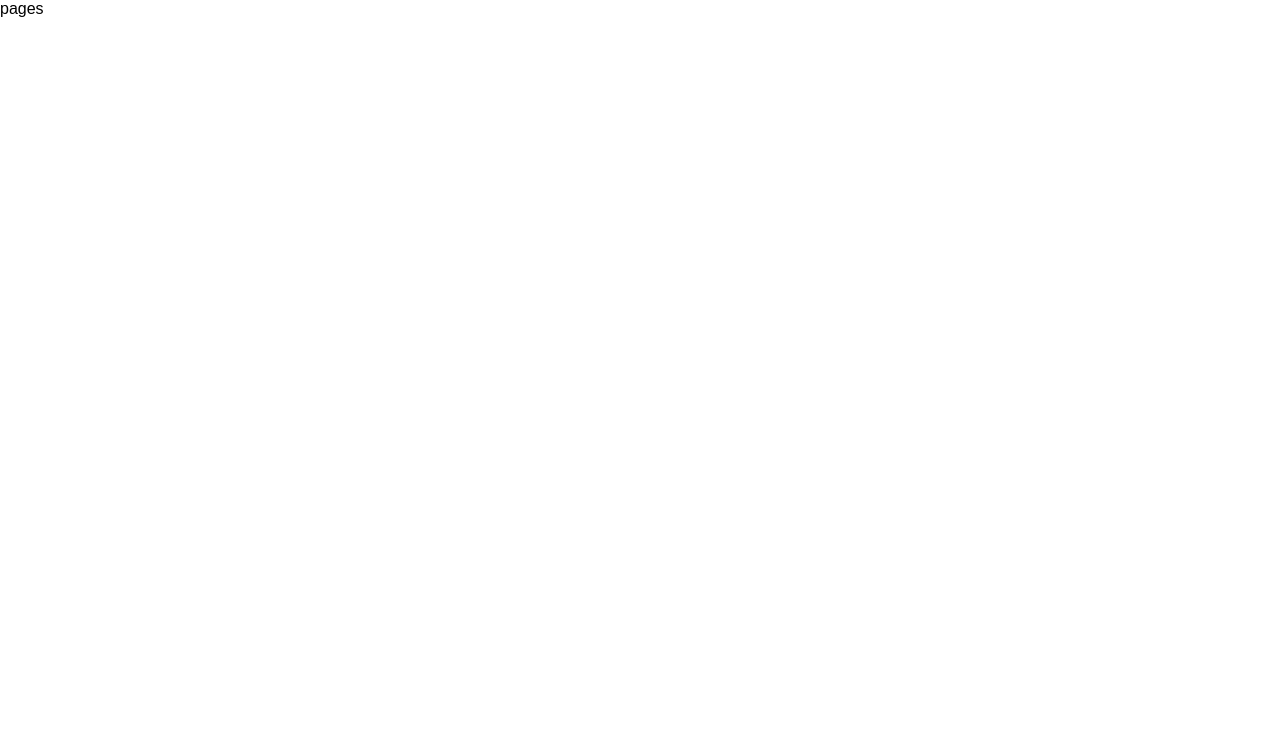
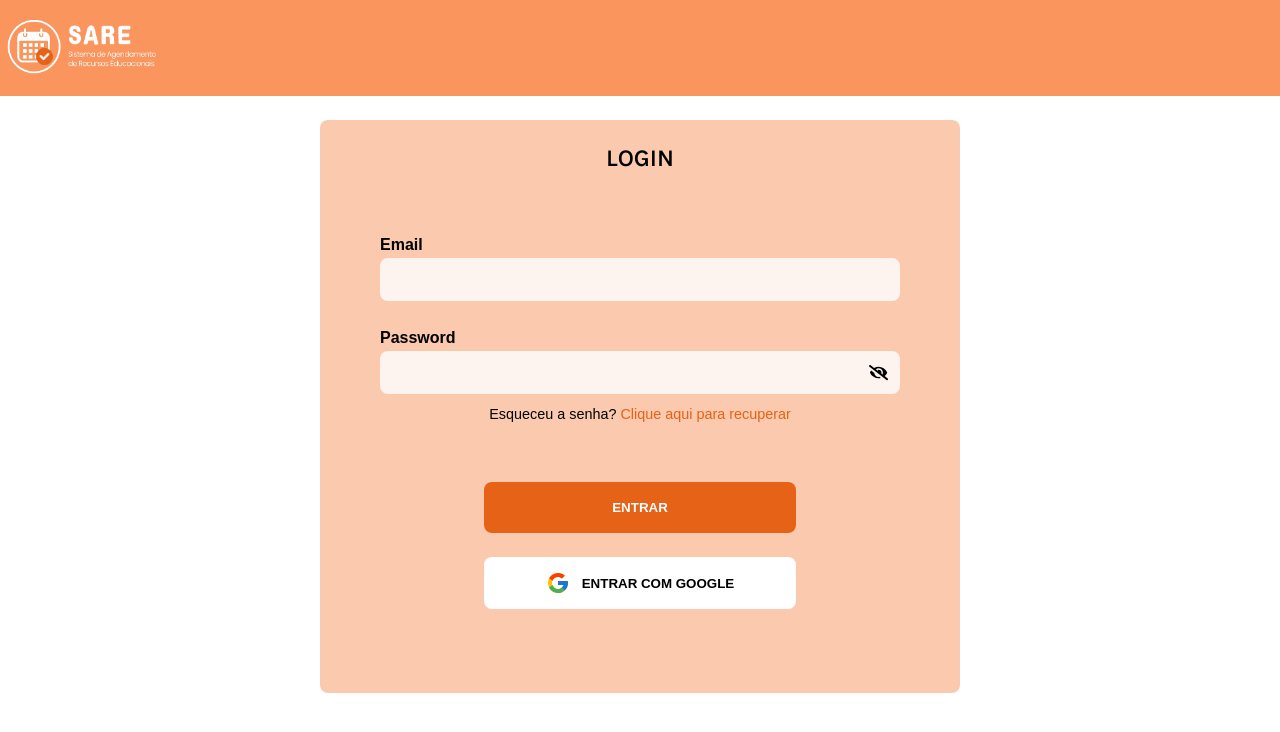
Before and after one commit to temik-if/SARE-FE, a Next.js app: page /login in a window 1280 px wide. Shown: the top 732 px of the page. Built offline with nearby package versions, Linux system fonts and the light colour scheme; a web font is replaced by a local one.

Commit message:
feat(login): finish basic login page and login form layout

```diff
--- a/src/app/globals.css
+++ b/src/app/globals.css
@@ -16,10 +16,12 @@
 html,
 body {
   max-width: 100vw;
-  overflow-x: hidden;
 }
 
 body {
+  display: flex;
+  flex-direction: column;
+  min-height: 100vh;
   color: var(--foreground);
   background: var(--background);
   font-family: var(--secondary-font);
--- a/src/app/layout.tsx
+++ b/src/app/layout.tsx
@@ -1,16 +1,6 @@
 import type { Metadata } from "next";
-import { Geist, Geist_Mono } from "next/font/google";
 import "./globals.css";
-
-const geistSans = Geist({
-  variable: "--font-geist-sans",
-  subsets: ["latin"],
-});
-
-const geistMono = Geist_Mono({
-  variable: "--font-geist-mono",
-  subsets: ["latin"],
-});
+import Header from "../components/Header/Header";
 
 export const metadata: Metadata = {
   title: "SARE - Sistema de Agendamento de Recursos Educacionais",
@@ -23,10 +13,11 @@ export default function RootLayout({
   children: React.ReactNode;
 }>) {
   return (
-    <html lang="en">
-      <body className={`${geistSans.variable} ${geistMono.variable}`}>
-        {children}
-      </body>
-    </html>
+      <html lang="pt-br">
+        <body>
+          <Header />
+          {children}
+        </body>
+      </html>
   );
 }
--- /dev/null
+++ b/src/app/login/login.module.css
@@ -0,0 +1,8 @@
+.container {
+  flex-grow: 1;
+  display: flex;
+  flex-direction: column;
+  justify-content: start;
+  align-items: center;
+  padding-top: 24px;
+}
--- a/src/app/login/page.tsx
+++ b/src/app/login/page.tsx
@@ -1,7 +1,11 @@
-import React from 'react'
+import LoginForm from "@/components/LoginForm/LoginForm";
+import styles from "./login.module.css";
+import React from "react";
 
-export default function Page() {
+export default function LoginPage() {
   return (
-    <div>pages</div>
-  )
+    <div className={styles.container}>
+      <LoginForm />
+    </div>
+  );
 }
--- /dev/null
+++ b/src/components/Header/Header.module.css
@@ -0,0 +1,10 @@
+.inner {
+  width: 100%;
+  max-width: 1280px;
+  margin: auto;
+}
+
+.header {
+  padding: 16px 0;
+    background-color: var(--nav);
+}
--- /dev/null
+++ b/src/components/Header/Header.tsx
@@ -0,0 +1,15 @@
+import React from "react";
+import styles from "./header.module.css";
+import Image from "next/image";
+
+export default function Header() {
+  return (
+    <>
+      <header className={styles.header}>
+        <div className={styles.inner}>
+          <Image src="/images/logo.png" alt="Logo" width={170} height={60} />
+        </div>
+      </header>
+    </>
+  );
+}
--- /dev/null
+++ b/src/components/LoginForm/LoginForm.module.css
@@ -0,0 +1,125 @@
+.container {
+    display: flex;
+    flex-direction: column;
+    align-items: center;
+    padding: 24px;
+    width: 100%;
+
+    max-width: 640px;
+    height: 80%;
+    max-height: 760px;
+    background: var(--form);
+    border-radius: 8px;
+}
+
+
+
+
+.form {
+    width: 100%;
+    padding: 36px;
+    display: flex;
+    flex-direction: column;
+}
+
+.title {
+    font-size: 24px;
+    font-weight: 600;
+}
+
+
+.label {
+    margin-top: 28px;
+    font-weight: 600;
+    margin-bottom: 4px;
+}
+
+.input {
+    width: 100%;
+    padding: 14px;
+    border: none;
+    border-radius: 8px;
+    outline: none;
+    background-color: rgba(255, 255, 255, 0.8);
+    color: #292929;
+    transition: all 0.3s;
+}
+
+.input:hover, .input:focus {
+    background-color: rgba(255, 255, 255, 1);
+    color: black;
+}
+
+.email {
+    font-family: var(--secondary-font);
+}
+
+.passwordContainer {
+    position: relative;
+    display: inline-block;
+}
+
+.eyeContainer {
+    position: absolute;
+    right: 0;
+    top: 50%;
+    transform: translateY(-50%);
+    padding: 0 12px;
+    cursor: pointer;
+    font-size: 1.2rem;
+    line-height: 0.8rem;
+}
+
+.resetPassword {
+    font-size: 0.9rem;
+    margin: 12px 0;
+    align-self: center;
+}
+
+.resetLink {
+    margin-top: 12px;
+    color: var(--primary);
+    text-decoration: none;
+    align-self: flex-end;
+}
+
+.button {
+    margin-bottom: 24px;
+    width: 60%;
+    border: none;
+    border-radius: 8px;
+    outline: none;
+    color: white;
+    font-weight: 600;
+    cursor: pointer;
+    align-self: center;
+    transition: all 0.3s;
+}
+
+.button__login {
+    padding: 18px;
+    margin-top: 48px;
+    background-color: var(--primary);
+}
+
+.button__google {
+    padding: 14px;
+    background-color: white;
+    color: black;
+    display: flex;
+    align-items: center;
+    justify-content: center;
+    gap: 12px;
+}
+
+.button__login:hover {
+    background-color: var(--secondary);
+}
+.button__google:hover {
+    background-color: #f1f1f1;
+}
+
+.googleIcon {
+    width: 24px;
+    height: 24px;
+}
--- /dev/null
+++ b/src/components/LoginForm/LoginForm.tsx
@@ -0,0 +1,75 @@
+"use client";
+import React, { useState } from "react";
+import styles from "./LoginForm.module.css";
+import Link from "next/link";
+import { FaEye, FaEyeSlash } from "react-icons/fa";
+import { FcGoogle } from "react-icons/fc";
+
+const LoginForm = () => {
+  const [password, setPassword] = useState("");
+  const [showPassword, setShowPassword] = useState(false);
+
+  const togglePasswordVisibility = () => {
+    setShowPassword(!showPassword);
+  };
+
+  return (
+    <>
+      <div className={styles.container}>
+        <h2 className={styles.title}>LOGIN</h2>
+        <form className={styles.form}>
+          <label className={styles.label} htmlFor="email">
+            Email
+          </label>
+          <input
+            className={`${styles.input} ${styles.email}`}
+            type="email"
+            id="email"
+            name="email"
+            required
+          />
+          <label className={styles.label} htmlFor="password">
+            Password
+          </label>
+          <div className={styles.passwordContainer}>
+            <input
+              className={styles.input}
+              type={showPassword ? "text" : "password"}
+              value={password}
+              onChange={(e) => setPassword(e.target.value)}
+              required
+            />
+            <span className={styles.eyeContainer}>
+              {showPassword ? (
+                <FaEye onClick={togglePasswordVisibility} />
+              ) : (
+                <FaEyeSlash onClick={togglePasswordVisibility} />
+              )}
+            </span>
+          </div>
+          <p className={styles.resetPassword}>
+            Esqueceu a senha?{" "}
+            <Link className={styles.resetLink} href="/reset-password">
+              Clique aqui para recuperar
+            </Link>
+          </p>
+          <button
+            className={`${styles.button} ${styles.button__login}`}
+            type="submit"
+          >
+            ENTRAR
+          </button>
+          <button
+            className={`${styles.button} ${styles.button__google}`}
+            type="submit"
+          >
+            <FcGoogle className={styles.googleIcon} />
+            ENTRAR COM GOOGLE
+          </button>
+        </form>
+      </div>
+    </>
+  );
+};
+
+export default LoginForm;
```
Also changed, not shown: package.json (+4 -3 lines), public/images/logo.png (added), 1 other file (tests, documents, lock files or other folders).
